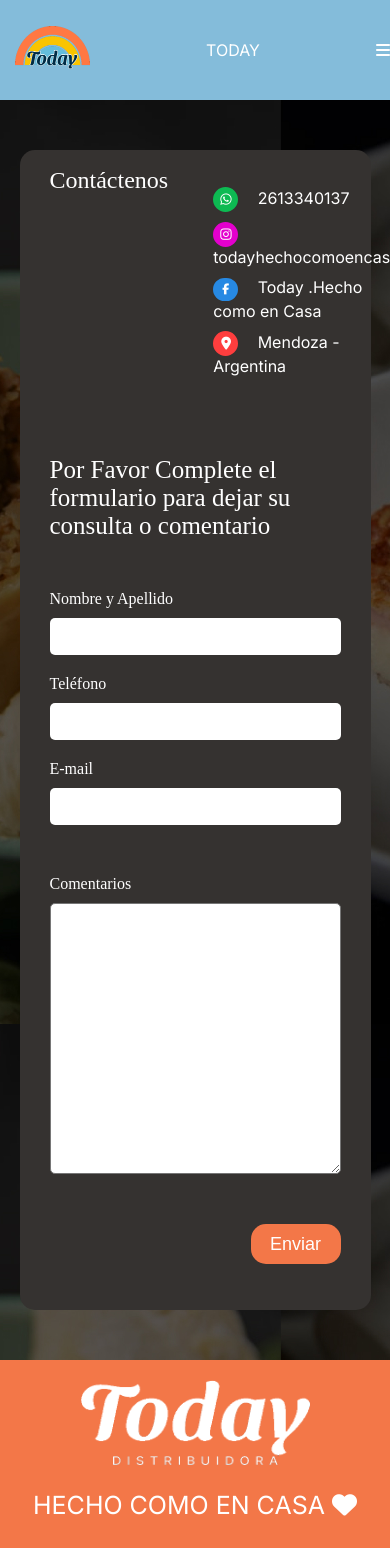
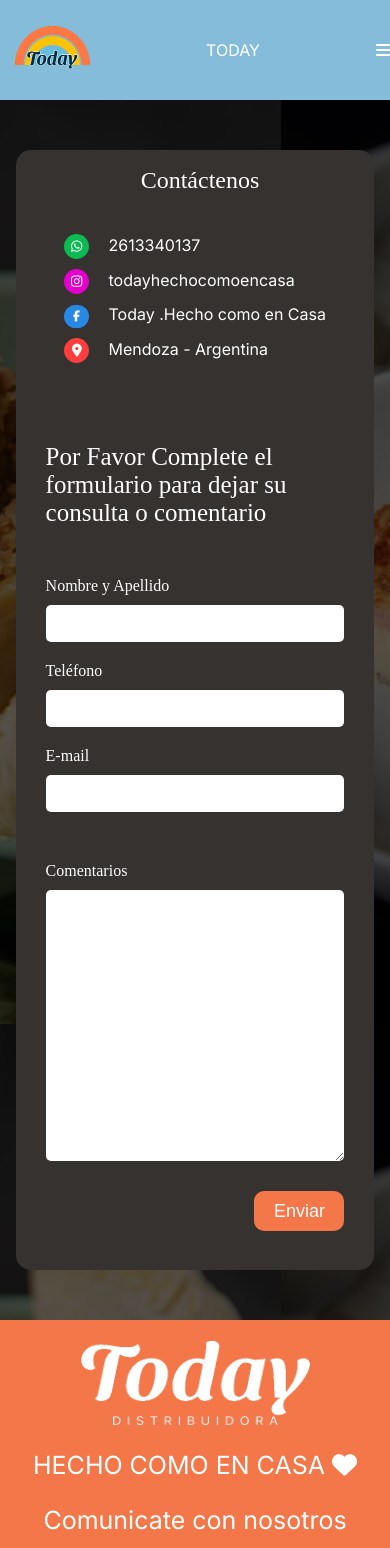
Before and after one commit to rodrigorainone/TodayDistribuidora2, a React (Vite) app: page /contact in a window 390 px wide. Shown: the top 1548 px of the page. Built offline with nearby package versions, Linux system fonts and the light colour scheme; a web font is replaced by a local one.

Commit message:
arreglando responsive

```diff
--- a/src/index.css
+++ b/src/index.css
@@ -589,7 +589,7 @@
   background-color: #f37748;
   border: none;
   color: white;
-  border-radius: 15px;
+  border-radius: 10px;
   font-size: 18px;
   margin-top: 50px;
   align-self: flex-end;
@@ -637,12 +637,18 @@
   height: 37px;
   border-radius: 5px;
   border: none;
+  outline: none;
+  padding-left: 5%;
 }
 
 .contenedorDatosComent textarea {
   width: 100%;
   height: 271px;
   border-radius: 5px;
+  outline: none;
+  padding-left: 5%;
+  padding-top: 5%;
+  border: none;
 }
 
 .contactoFormContainer p {
@@ -878,14 +884,18 @@
   .navProductos ul {
     flex-wrap: wrap;
     justify-content: center;
-    gap: 20px;
+    gap: 10px;
   }
 
   .productosView {
     flex-direction: column;
     justify-content: center;
     align-items: center;
+    padding-left: 5px;
+    padding-right: 5px;
   }
+
+
 
   .card {
     width: 95%;
@@ -956,7 +966,7 @@
   background-color: #f37748;
   border: none;
   color: white;
-  border-radius: 15px;
+  border-radius: 10px;
   font-size: 18px;
   align-self: flex-end;
 }
@@ -1129,26 +1139,44 @@
   }
   /*  producots */
 
+  .ProductosContainer {
+
+    margin-left: 5px;
+    margin-right: 5px;
+
+  }
   .card-title  {
-    font-size: 50px;
+    font-size: 45px;
+    margin-top: 10px;
    }
    .cardInfo p {
+      margin-top: 10%;
       font-size: 18px;
-
+      width: 85%;
   }
   .card {
-    height: 650px;
+    height: 500px;
 
   }
 
+  .boton{
+    margin-top: 20px;
+    margin-bottom: 20px;
+  }
   .boton2{
-    margin-top: 100px;
+    margin-top: 20px;
+    margin-bottom: 10px;
   }
 
   .card2{
 
-      width:95%;
+      width:98%;
+      height: 480px;
 
+  }
+
+  .card2 h5{
+    margin-top: 40px;
   }
   .active {
     color: black !important;
@@ -1162,29 +1190,44 @@
     color: var(--colorPrincipal) !important;
   }
   .HeladosData p{
-    font-size: 25px;
+    font-size: 24px;
   }
   .HeladosData img{
     width: 30%;
     height: 100%;
   }
+  .navProductos ul li {
+    margin-top: 30px;
+    font-size: 28px;
+
+  }
+
+  .navProductos ul {
+    margin-right: 15px;
+    margin-left: 15px;
+
+  }
+
+
+
 
    /* contacto */
 
 
    .contactoContainerSub {
-
-    width: 90%;
+    height: 1120px;
+    width: 92%;
   }
    .infoTopContacto {
-
-    gap: 45px;
+    flex-direction: column;
+    gap: 20px;
     margin-bottom: 80px;
+    align-items: center;
 
   }
    .tituloInfoTopContacto {
     font-size: 24px;
-    margin-left: 30px;
+    margin-left: 10px;
   }
 
   .formulario {
@@ -1216,6 +1259,15 @@
   height: 40px;
   width: 90px;
   font-size: 18px;
+  margin-top: 30px;
 
 }
+
+/* preguntas preguntes*/
+.inputBuscar::placeholder { font-size: 13px; }
+
+.preguntasContainer{
+  margin-top: 20px;
+  height: 45%;
 }
+}
```
